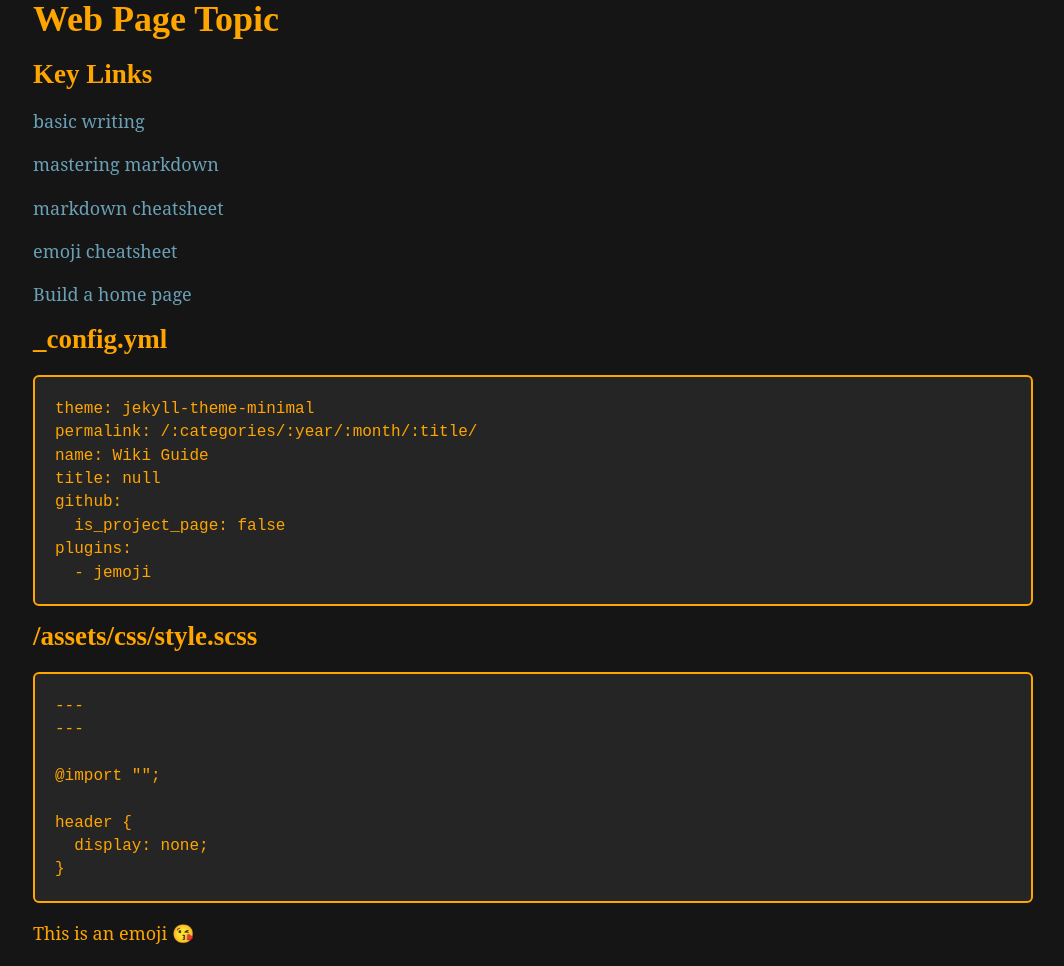
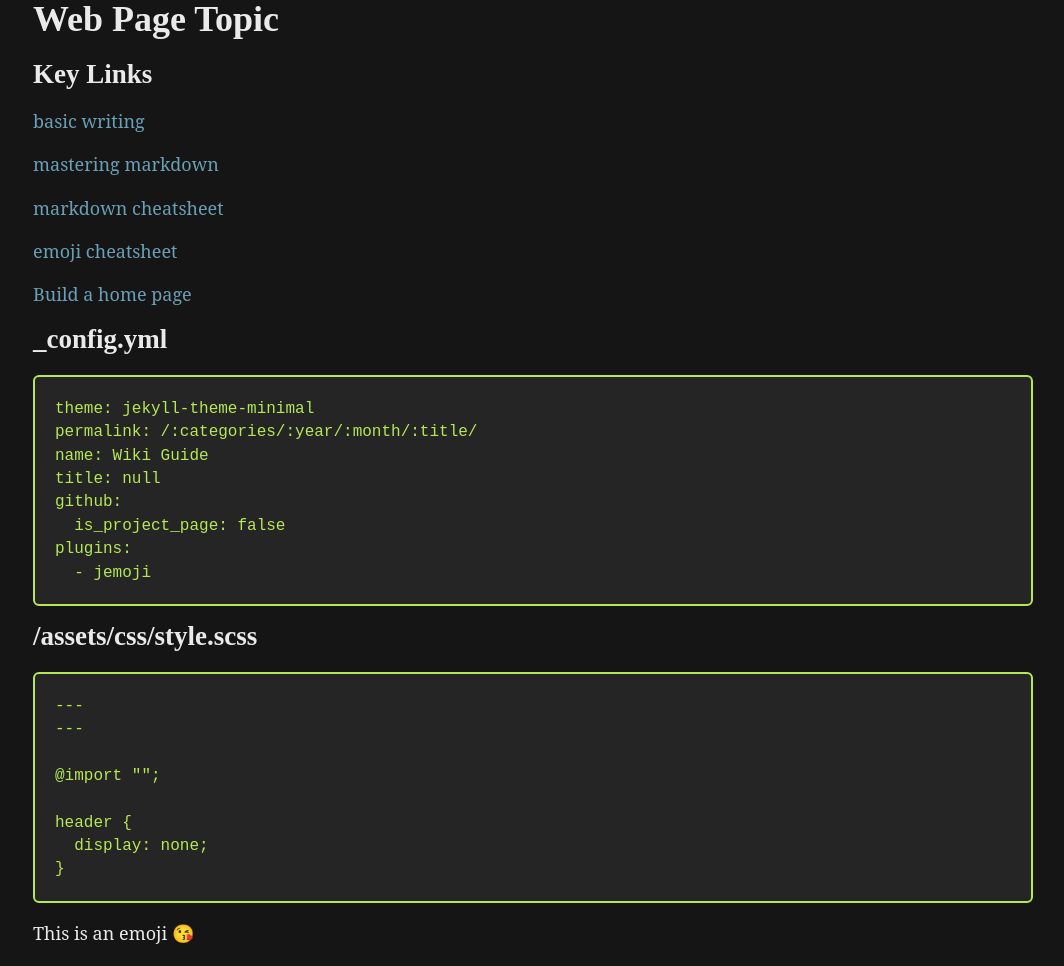
Before and after one commit to profphillips/wikibasics, a Jekyll site: the page built from index.md, in a window 1280 px wide. Shown: the whole page, without its empty margins (107-1171 px from the left). Built offline with Jekyll 4.4.1, drawn with Linux system fonts in a browser that asks for light colours; emoji names are drawn with the system emoji font; our own code applies the rules of GitHub Pages for plain Markdown files.

Commit message:
Update style.scss

```diff
--- a/assets/css/style.scss
+++ b/assets/css/style.scss
@@ -25,9 +25,9 @@ $silver-chalice: #aaa;
     $link-color: $hippie-blue; //#3090f0;
 */
 
-    $color: orange; //$gallery;
+    $color: $gallery;
     $background-color: $cod-grey;
-    $pre-color: orange; //$conifer;
+    $pre-color: $conifer;
     $pre-background-color: #252525; //$cod-grey;
     $blockquote-color: orange;
     $blockquote-background-color: $cod-grey;
```
